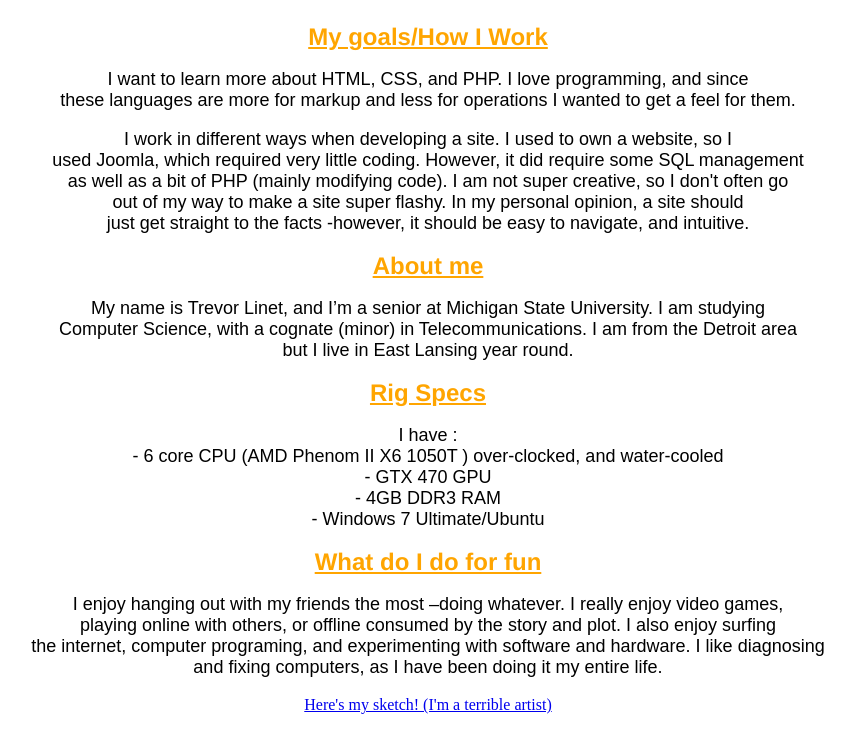
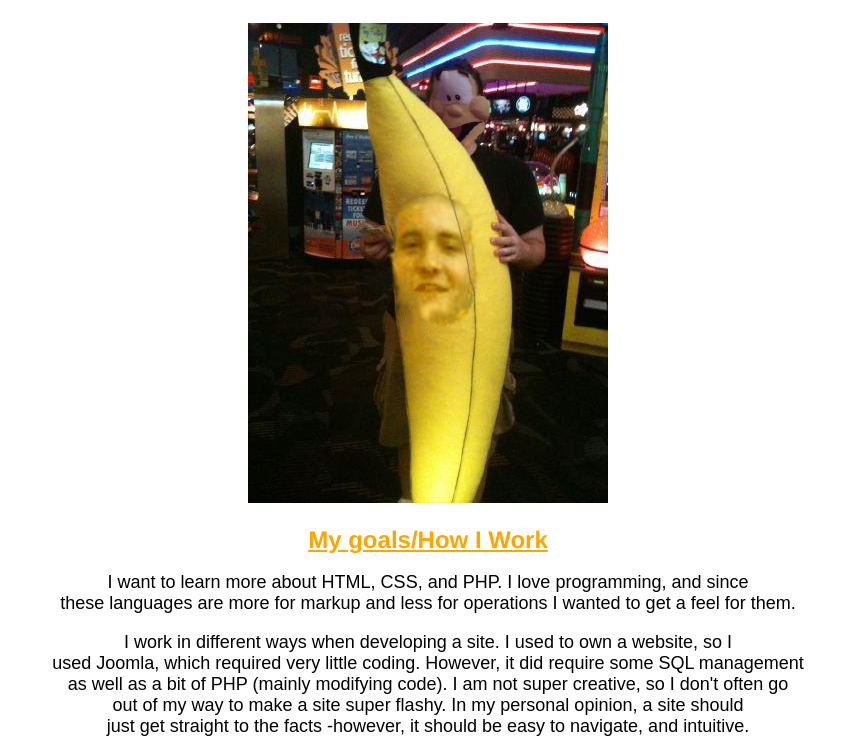
Before and after one commit to linettre/TC349, a plain HTML site: page week1/work.html in a window 1280 px wide. Shown: the part 67-805 px from the top of the page, without its empty margins (212-1067 px from the left). Drawn offline with Linux system fonts and the light colour scheme.

Commit message:
how i work

```diff
--- a/week1/work.html
+++ b/week1/work.html
@@ -7,6 +7,7 @@
 </head>
 <body>
 <h2>Trevor Linet</h2>
+<p><img src="swap.jpg" alt="I photoshopped my friend, lol"></img></p>
 <h1>My goals/How I Work</h1>
 <p>I want to learn more about HTML, CSS, and PHP. I love programming, and since<br>
  these languages are more for markup and less for operations I wanted to get a feel for them.</p>
```
Also changed, not shown: week1/swap.jpg (added), 1 other file.
